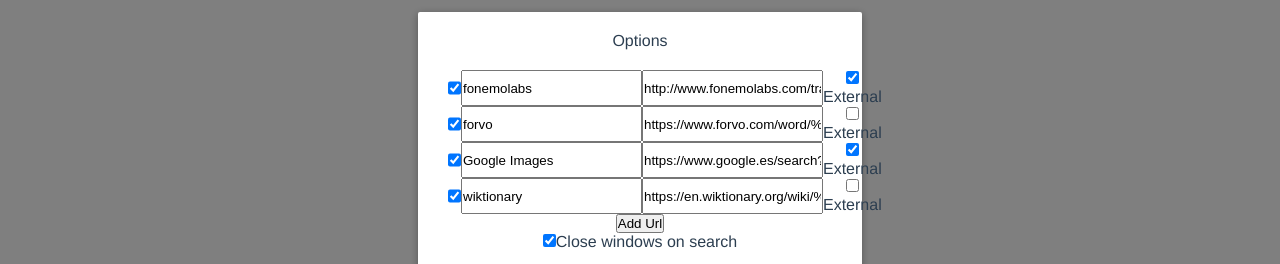
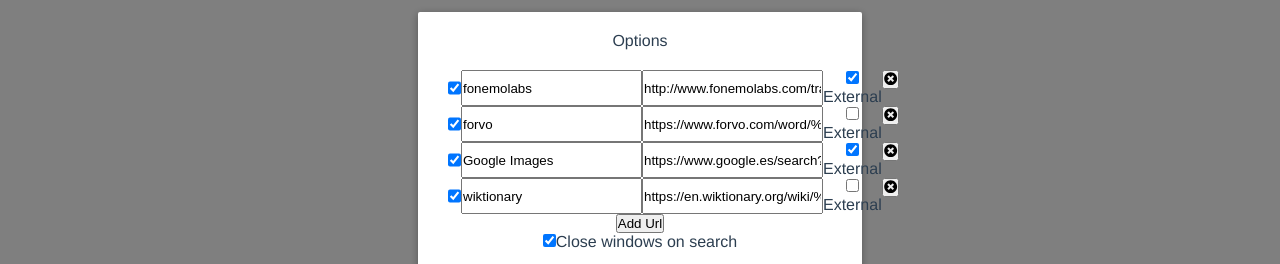
Before and after one commit to chiptus/multi-search, a Vue app: page / in a window 1280 px wide. Both pictures are taken after a click on the button 1244 px from the left and 34 px from the top of the page. Shown: the part 239-503 px from the top of the page. Built offline with nearby package versions, Linux system fonts and the light colour scheme.

Commit message:
add button to delete engine

```diff
--- a/src/components/browser-tabs.vue
+++ b/src/components/browser-tabs.vue
@@ -15,7 +15,6 @@
         <font-awesome-icon icon="sync-alt"></font-awesome-icon>
       </button>
     </li>
-    <!-- TODO move to browser <button v-on:click="onClose" >Close opened windows</button> -->
   </ul>
 </template>
 
--- a/src/components/options-bar/options-modal.vue
+++ b/src/components/options-bar/options-modal.vue
@@ -1,7 +1,12 @@
 <template>
   <modal :close="close" title="Options">
     <template slot="body">
-      <urls-options :urls="searchEngines" :addUrl="addUrl" :setEngine="setEngine"></urls-options>
+      <urls-options
+        :urls="searchEngines"
+        :addUrl="addUrl"
+        :setEngine="setEngine"
+        :deleteEngine="deleteEngine"
+      ></urls-options>
       <div>
         <input
           type="checkbox"
@@ -61,6 +66,7 @@
     ...mapMutations({
       setCloseOnSearch: 'setCloseOnSearch',
       saveEnginesInStore: 'saveEnginesInStore',
+      deleteEngine: 'deleteEngine',
     }),
     addUrl() {
       this.searchEngines.push({});
--- a/src/components/options-bar/url-option.vue
+++ b/src/components/options-bar/url-option.vue
@@ -19,6 +19,11 @@
       >
       <label :for="url.id+'-external-checkbox'">External</label>
     </div>
+    <div>
+      <button @click="deleteUrl(url)">
+        <font-awesome-icon icon="times-circle"></font-awesome-icon>
+      </button>
+    </div>
   </div>
 </template>
 
@@ -29,6 +34,10 @@
       required: true,
     },
     setEngine: {
+      required: true,
+      type: Function,
+    },
+    deleteUrl: {
       required: true,
       type: Function,
     },
--- a/src/components/options-bar/urls-options.vue
+++ b/src/components/options-bar/urls-options.vue
@@ -1,6 +1,12 @@
 <template>
   <div>
-    <url-option v-for="url in urls" :key="url.id" :url="url" :setEngine="setEngine"></url-option>
+    <url-option
+      v-for="url in urls"
+      :key="url.id"
+      :url="url"
+      :setEngine="setEngine"
+      :delete-url="deleteEngine"
+    ></url-option>
     <button @click="addUrl">Add Url</button>
   </div>
 </template>
@@ -25,6 +31,10 @@
       type: Array,
       required: true,
     },
+    deleteEngine: {
+      type: Function,
+      required: true,
+    },
   },
 };
 </script>
--- a/src/components/search-bar/english-words-selector.vue
+++ b/src/components/search-bar/english-words-selector.vue
@@ -11,6 +11,7 @@
         v-for="word in words"
         :key="word.word + word.description + word.category"
         :value="word.word"
+        :class="{done: word.done}"
       >{{word.word}} ({{word.category}})</option>
     </select>
     <translate-btn/>
@@ -54,4 +55,9 @@
 .english-word-selector button {
   width: 50px;
 }
+
+option.done {
+  background-color: chartreuse;
+  color: gray;
+}
 </style>
--- a/src/lib/icons.js
+++ b/src/lib/icons.js
@@ -8,6 +8,7 @@
   faArrowRight,
   faFastForward,
   faLanguage,
+  faTimesCircle,
 } from '@fortawesome/free-solid-svg-icons';
 import { FontAwesomeIcon } from '@fortawesome/vue-fontawesome';
 
@@ -19,7 +20,8 @@
     faSearch,
     faArrowRight,
     faFastForward,
-    faLanguage
+    faLanguage,
+    faTimesCircle
   );
   Vue.component('font-awesome-icon', FontAwesomeIcon);
 }
```
Also changed, not shown: src/lib/store.js, 1 other file (tests, documents, lock files or other folders).
